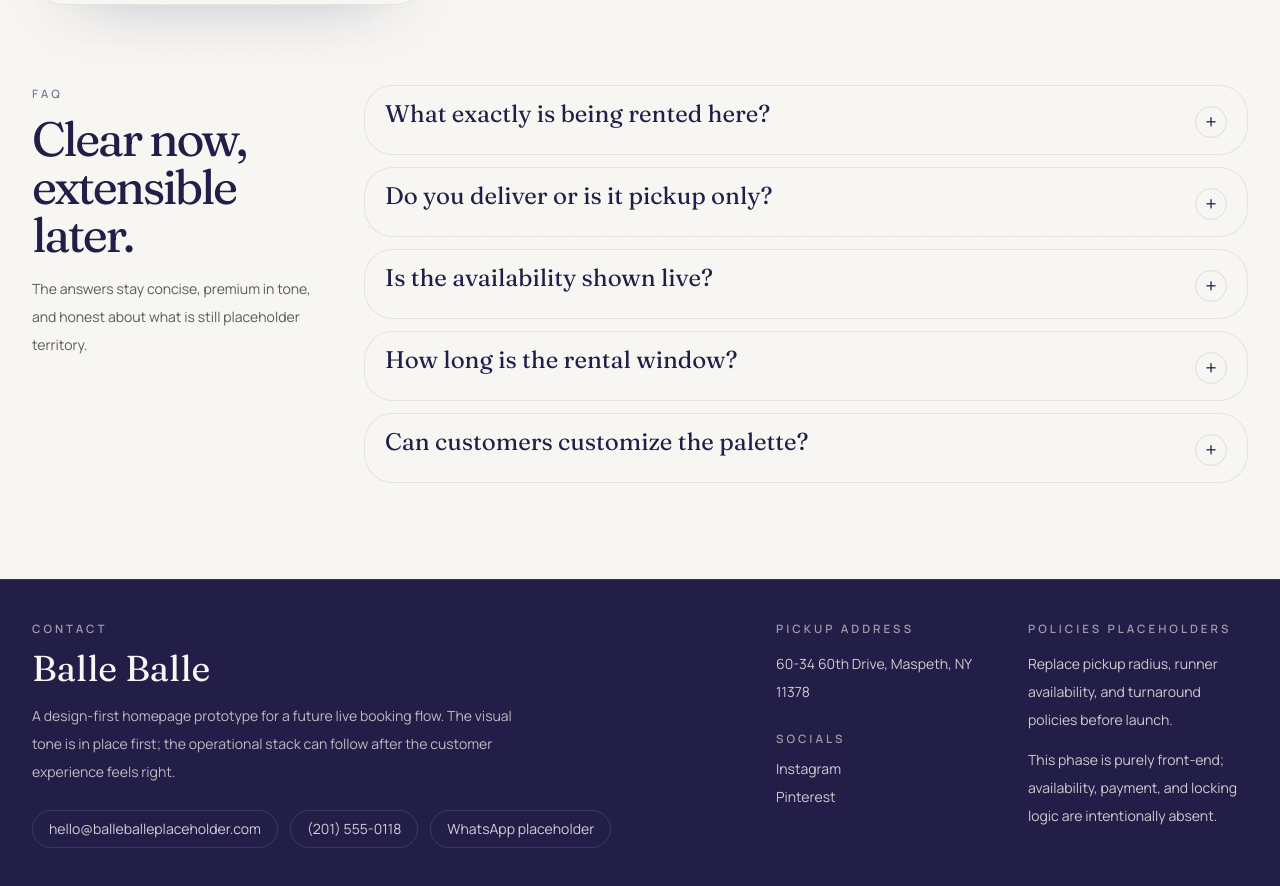
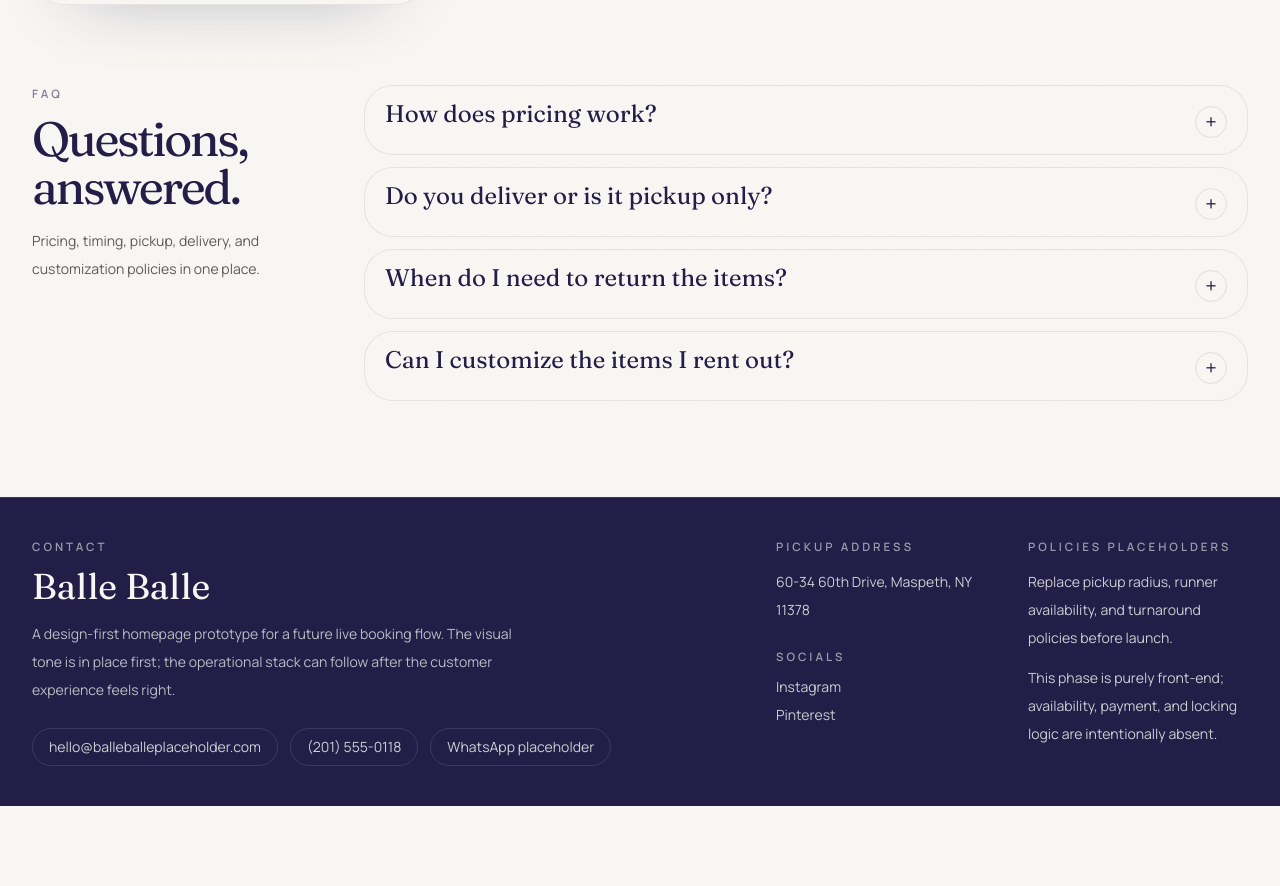
Before and after one commit to LossFunctions/BalleBalle, a Next.js app: page / in a window 1280 px wide. Shown: the part 5498-6384 px from the top of the page. After the commit the page ends 6304 px from the top, so only its background shows below. Built offline with nearby package versions, Linux system fonts and the light colour scheme.

Commit message:
Refine event pricing UI and FAQ copy

```diff
--- a/components/get-started-flow.tsx
+++ b/components/get-started-flow.tsx
@@ -43,6 +43,8 @@ type FlowSnapshot = {
 
 const FLOW_SCROLL_OFFSET = 112;
 const SIDEBAR_ADDED_STATUS = "Added";
+const EVENT_PRICING_POLICY =
+  "Each event rate covers a 4-day rental window total, including pickup or delivery and return by day 4. Late returns are $150 per extra day.";
 const currencyFormatter = new Intl.NumberFormat("en-US", {
   style: "currency",
   currency: "USD",
@@ -314,14 +316,17 @@ const getSelectionTotal = (step: CustomizeStep, selection: StepSelection) => {
   }, 0);
 };
 
-const formatDailyPrice = (amount: number) =>
-  `${currencyFormatter.format(amount)}/day`;
+const formatEventPrice = (amount: number) =>
+  `${currencyFormatter.format(amount)}/event`;
 
 const clamp = (value: number, min: number, max: number) =>
   Math.min(Math.max(value, min), max);
 
 const getDefaultOptionImageFit = (image: CustomizeOption["image"]) =>
   image.src.startsWith("/product-pictures/") ? "contain" : "cover";
+
+const isProductPictureAsset = (asset: CustomizeOption["image"]) =>
+  asset.src.startsWith("/product-pictures/");
 
 const getDefaultOptionFrameTone = (image: CustomizeOption["image"]) => {
   if (image.src.endsWith(".png")) {
@@ -503,6 +508,17 @@ const getPreferredOptionImageIndex = (
   return selectedVariant?.imageIndex ?? 0;
 };
 
+const getOptionImages = (option: CustomizeOption) => {
+  const galleryImages =
+    option.gallery?.filter((asset) => isProductPictureAsset(asset)) ?? [];
+
+  if (galleryImages.length > 0) {
+    return galleryImages;
+  }
+
+  return [option.image];
+};
+
 type GetStartedFlowProps = {
   initialMode?: BundlePath["id"];
 };
@@ -543,6 +559,7 @@ export function GetStartedFlow({
     x: 0.5,
     y: 0.5,
   });
+  const [showEventPricingPolicy, setShowEventPricingPolicy] = useState(false);
   const [scrollKey, setScrollKey] = useState(0);
   const flowPanelRef = useRef<HTMLDivElement | null>(null);
   const addOnsRef = useRef<HTMLDivElement | null>(null);
@@ -555,8 +572,6 @@ export function GetStartedFlow({
   );
 
   const hasStandardPath = bundlePaths.some((path) => path.id === "standard");
-  const getOptionImages = (option: CustomizeOption) =>
-    option.gallery && option.gallery.length > 0 ? option.gallery : [option.image];
 
   useEffect(() => {
     if (!pendingScrollTargetRef.current) {
@@ -853,7 +868,7 @@ export function GetStartedFlow({
           return quantity > 1 ? `${option.title} ×${quantity}` : option.title;
         })
         .join(", "),
-      priceLine: `${selectedCount} selected • ${formatDailyPrice(total)}`,
+      priceLine: `${selectedCount} selected • ${formatEventPrice(total)}`,
     };
   };
 
@@ -1163,9 +1178,53 @@ export function GetStartedFlow({
                     </p>
                     <div className="mt-2">
                       <div>
-                        <p className="font-display text-[3.45rem] leading-[0.9] tracking-[-0.06em] text-indigo">
-                          {formatDailyPrice(subtotal)}
+                        <p className="whitespace-nowrap font-display text-[2.78rem] leading-[0.9] tracking-[-0.06em] text-indigo sm:text-[2.92rem]">
+                          {currencyFormatter.format(subtotal)}
+                          <span className="relative inline-block">
+                            /event
+                            <button
+                              aria-controls="event-pricing-policy"
+                              aria-expanded={showEventPricingPolicy}
+                              aria-label="Show event pricing policy"
+                              className="absolute -right-4 top-2 inline-flex h-4 w-4 items-center justify-center text-indigo/32 transition hover:text-indigo/52 focus-visible:outline-none focus-visible:ring-2 focus-visible:ring-indigo focus-visible:ring-offset-2 focus-visible:ring-offset-paper"
+                              onClick={() =>
+                                setShowEventPricingPolicy((currentValue) => !currentValue)
+                              }
+                              type="button"
+                            >
+                              <svg
+                                aria-hidden="true"
+                                className="h-3.5 w-3.5"
+                                fill="none"
+                                viewBox="0 0 16 16"
+                                xmlns="http://www.w3.org/2000/svg"
+                              >
+                                <circle
+                                  cx="8"
+                                  cy="8"
+                                  r="5.4"
+                                  stroke="currentColor"
+                                  strokeWidth="1.1"
+                                />
+                                <circle cx="8" cy="5.15" r="0.7" fill="currentColor" />
+                                <path
+                                  d="M8 7.1V10.8"
+                                  stroke="currentColor"
+                                  strokeLinecap="round"
+                                  strokeWidth="1.1"
+                                />
+                              </svg>
+                            </button>
+                          </span>
                         </p>
+                        {showEventPricingPolicy ? (
+                          <div
+                            className="mt-3 rounded-[1.15rem] border border-indigo/10 bg-cream px-3 py-3 text-sm leading-6 text-ink/66"
+                            id="event-pricing-policy"
+                          >
+                            {EVENT_PRICING_POLICY}
+                          </div>
+                        ) : null}
                       </div>
                     </div>
                   </div>
@@ -1293,7 +1352,7 @@ export function GetStartedFlow({
                         </p>
                         {selectedAddOnsCount > 0 ? (
                           <p className="mt-3 text-[0.72rem] uppercase tracking-[0.18em] text-indigo/48">
-                            {selectedAddOnsCount} selected • {formatDailyPrice(addOnsSubtotal)}
+                            {selectedAddOnsCount} selected • {formatEventPrice(addOnsSubtotal)}
                           </p>
                         ) : null}
                       </div>
@@ -1351,7 +1410,7 @@ export function GetStartedFlow({
                         Subtotal
                       </p>
                       <p className="mt-2 font-display text-3xl leading-none text-indigo">
-                        {formatDailyPrice(addOnsSubtotal)}
+                        {formatEventPrice(addOnsSubtotal)}
                       </p>
                     </div>
                   </div>
@@ -1445,7 +1504,7 @@ export function GetStartedFlow({
                               />
                             ) : null}
                             <span className={PRICE_PILL_CLASSES}>
-                              {formatDailyPrice(option.pricePerDay)}
+                              {formatEventPrice(option.pricePerDay)}
                             </span>
                           </div>
                         </div>
@@ -1788,7 +1847,7 @@ export function GetStartedFlow({
                                   </div>
                                 )}
                                 <span className={PRICE_PILL_CLASSES}>
-                                  {formatDailyPrice(getOptionPrice(currentStep, option))}
+                                  {formatEventPrice(getOptionPrice(currentStep, option))}
                                 </span>
                               </div>
                             </>
@@ -1820,7 +1879,7 @@ export function GetStartedFlow({
                                 />
                               ) : null}
                               <span className={PRICE_PILL_CLASSES}>
-                                {formatDailyPrice(getOptionPrice(currentStep, option))}
+                                {formatEventPrice(getOptionPrice(currentStep, option))}
                               </span>
                             </div>
                           )}
--- a/components/homepage.tsx
+++ b/components/homepage.tsx
@@ -468,11 +468,11 @@ export function Homepage() {
                 FAQ
               </p>
               <h2 className="mt-3 font-display text-5xl leading-none tracking-[-0.05em] text-indigo">
-                Clear now, extensible later.
+                Questions, answered.
               </h2>
               <p className="mt-4 text-sm leading-7 text-ink/68">
-                The answers stay concise, premium in tone, and honest about what
-                is still placeholder territory.
+                Pricing, timing, pickup, delivery, and customization policies
+                in one place.
               </p>
             </div>
 
@@ -490,9 +490,26 @@ export function Homepage() {
                       +
                     </span>
                   </summary>
-                  <p className="mt-4 max-w-3xl text-sm leading-7 text-ink/70">
-                    {item.answer}
-                  </p>
+                  <div className="mt-4 max-w-3xl space-y-4 text-sm leading-7 text-ink/70">
+                    {item.answer.map((paragraph) => (
+                      <p key={paragraph}>{paragraph}</p>
+                    ))}
+                    {item.links?.length ? (
+                      <div className="flex flex-wrap gap-2 pt-1">
+                        {item.links.map((link) => (
+                          <a
+                            className="inline-flex items-center rounded-full border border-indigo/12 bg-cream px-3 py-1.5 text-[0.68rem] font-semibold uppercase tracking-[0.18em] text-indigo/64 transition hover:border-indigo/20 hover:bg-paper"
+                            href={link.href}
+                            key={link.href}
+                            rel={link.external ? "noreferrer" : undefined}
+                            target={link.external ? "_blank" : undefined}
+                          >
+                            {link.label}
+                          </a>
+                        ))}
+                      </div>
+                    ) : null}
+                  </div>
                 </details>
               ))}
             </div>
--- a/lib/site-content.ts
+++ b/lib/site-content.ts
@@ -95,6 +95,12 @@ export type AddOnOption = {
   selectionSummary: string;
   pricePerDay: number;
   image: MediaAsset;
+};
+
+export type FAQItem = {
+  question: string;
+  answer: string[];
+  links?: ContactLink[];
 };
 
 export type SiteConfig = {
@@ -371,40 +377,6 @@ export const customizeSteps: CustomizeStep[] = [
             },
           },
           {
-            src: "/product-pictures/dhol-1/il_794xN.7804220178_1c1c.avif",
-            alt: "Photo view of the ivory embroidered dhol rental option.",
-            width: 794,
-            height: 332,
-          },
-          {
-            src: "/product-pictures/dhol-1/il_794xN.7804220742_8o4u-Photoroom.png",
-            alt: "Alternate cutout view of the ivory embroidered dhol rental option.",
-            width: 794,
-            height: 332,
-            presentation: {
-              fit: "contain",
-              frameTone: "soft",
-              subjectStyle: "cutout",
-              scale: 1.22,
-              hoverScale: 1.26,
-              previewScale: 1.08,
-              translateX: "2.5%",
-              previewTranslateX: "2%",
-            },
-          },
-          {
-            src: "/product-pictures/dhol-1/il_794xN.7804220742_8o4u.jpg",
-            alt: "Photo angle of the ivory embroidered dhol rental option.",
-            width: 794,
-            height: 332,
-          },
-          {
-            src: "/product-pictures/dhol-1/il_794xN.7804222120_ng5j.jpg",
-            alt: "Photo detail of the ivory embroidered dhol rental option.",
-            width: 794,
-            height: 332,
-          },
-          {
             src: "/product-pictures/dhol-1/Dhol1Vid.mp4",
             alt: "Video view of the ivory embroidered dhol rental option.",
             width: 1280,
@@ -484,18 +456,6 @@ export const customizeSteps: CustomizeStep[] = [
               hoverScale: 1.14,
               previewScale: 1.03,
             },
-          },
-          {
-            src: "/product-pictures/dhol-2/il_794xN.4031675348_rx8h.avif",
-            alt: "Photo view of the royal blue dhol rental option.",
-            width: 794,
-            height: 1059,
-          },
-          {
-            src: "/product-pictures/dhol-2/il_794xN.4040727484_1pul.avif",
-            alt: "Alternate photo view of the royal blue dhol rental option.",
-            width: 794,
-            height: 1025,
           },
         ],
       },
@@ -562,38 +522,6 @@ export const customizeSteps: CustomizeStep[] = [
               hoverScale: 0.9,
               previewScale: 0.9,
             },
-          },
-          {
-            src: "/product-pictures/dhol-3/il_794xN.7869430494_fkbg-Photoroom.png",
-            alt: "Cutout view of the wooden multicolored dhol rental option.",
-            width: 794,
-            height: 529,
-            presentation: {
-              fit: "contain",
-              frameTone: "soft",
-              subjectStyle: "cutout",
-              scale: 0.9,
-              hoverScale: 0.94,
-              previewScale: 0.94,
-            },
-          },
-          {
-            src: "/product-pictures/dhol-3/il_794xN.7869430494_fkbg.avif",
-            alt: "Photo view of the wooden multicolored dhol rental option.",
-            width: 794,
-            height: 529,
-          },
-          {
-            src: "/product-pictures/dhol-3/il_794xN.7869430524_cvk7.webp",
-            alt: "Alternate photo view of the wooden multicolored dhol rental option.",
-            width: 794,
-            height: 529,
-          },
-          {
-            src: "/product-pictures/dhol-3/il_794xN.7917383837_quy8.avif",
-            alt: "Photo detail view of the wooden multicolored dhol rental option.",
-            width: 794,
-            height: 529,
           },
         ],
       },
@@ -1727,30 +1655,47 @@ export const galleryItems = [
   },
 ];
 
-export const faqItems = [
-  {
-    question: "What exactly is being rented here?",
-    answer:
-      "This prototype presents a styled dholki setup with low seating, textiles, tray accents, and finishing details. Replace the list with your exact inventory before launch.",
+export const faqItems: FAQItem[] = [
+  {
+    question: "How does pricing work?",
+    answer: [
+      "You can pick either the standard pre-packaged Dholki package, which includes a 20% discount, or customize your setup individually by item.",
+      "Each item has its own cost by event. An event rate covers a 4-day rental window total: up to 3 days with the items, with return due by day 4. You can also choose the quantity of each item.",
+    ],
   },
   {
     question: "Do you deliver or is it pickup only?",
-    answer:
-      "The current placeholder assumes pickup from Maspeth, Queens. Add your delivery zones, runner fees, or pickup-only policy once operations are finalized.",
-  },
-  {
-    question: "Is the availability shown live?",
-    answer:
-      "No. The availability card is a front-end demo with mocked states for idle, available, and unavailable outcomes.",
-  },
-  {
-    question: "How long is the rental window?",
-    answer:
-      "The layout implies a weekend-style handoff. Replace this answer with your actual pickup, return, late-fee, and grace-period policy.",
-  },
-  {
-    question: "Can customers customize the palette?",
-    answer:
-      "The future flow should support styling notes and extras. In this phase, the page simply shows where those conversations belong.",
+    answer: [
+      "We can accommodate both.",
+      "Pickup is at 60-34 60th Drive, Maspeth, NY 11378.",
+      "Within NYC and Long Island, delivery is available for a flat $200 fee.",
+    ],
+    links: [
+      {
+        label: "Google Maps",
+        href: "https://maps.app.goo.gl/fmsfzFiFrusxjU8s6",
+        external: true,
+      },
+    ],
+  },
+  {
+    question: "When do I need to return the items?",
+    answer: [
+      "We rent items out for 4 days at a time, including the pickup or delivery date, and items must be returned by the 4th day at the latest.",
+      "If your event is on Saturday, October 3, you can pick up or receive the items on Friday, use them on Saturday, and return them by Monday. You can return them earlier if you want.",
+      "Any items returned later than 4 days incur a $150 per day late fee.",
+    ],
+  },
+  {
+    question: "Can I customize the items I rent out?",
+    answer: [
+      "Yes. We allow full customization of your Dholki setup for further custom needs.",
+    ],
+    links: [
+      {
+        label: "umihuss@gmail.com",
+        href: "mailto:umihuss@gmail.com",
+      },
+    ],
   },
 ];
```
